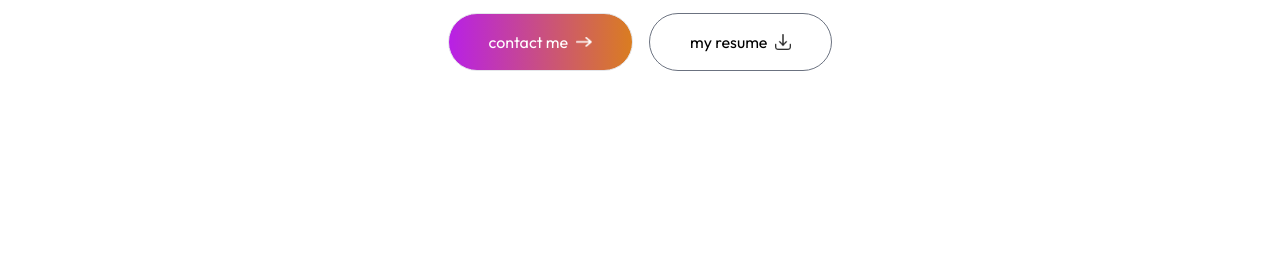
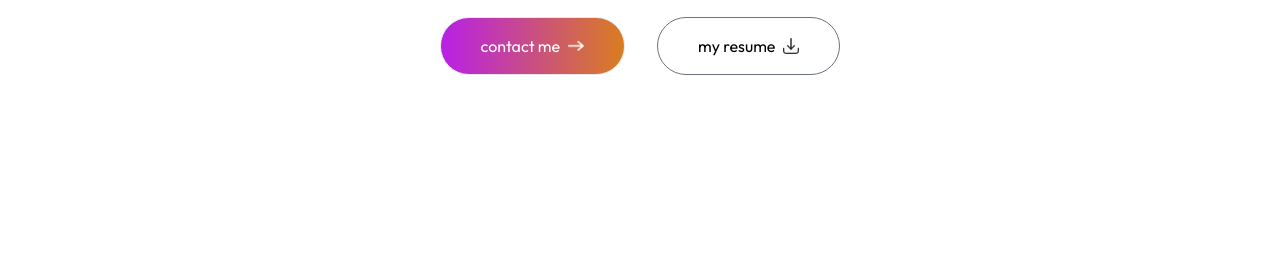
Before and after one commit to AbhinitRandhir/My_New_Portfolio, a plain HTML site: page index.html in a window 1280 px wide. Shown: the part 528-800 px from the top of the page. Drawn offline with nearby package versions, Linux system fonts and the light colour scheme; a web font is replaced by a local one.

Commit message:
Update index.html

```diff
--- a/index.html
+++ b/index.html
@@ -80,7 +80,7 @@
             I have hands-on experience with the MERN stack and have worked on projects like an Airbnb clone and Food Delivery website.
         </p>
 
-        <div class="flex flex-col sm:flex-row items-center gap-4 mt-4">
+        <div class="flex flex-col sm:flex-row items-center gap-8 mt-6">
             <a href="#contact"
             class="px-10 py-3 border rounded-full bg-gradient-to-r from-[#b820e6] to-[#da7d20] text-white flex items-center gap-2 dark:border-transparent">contact me
             <img src="./images/right-arrow-white.png" alt="" class="w-4"></a>
```
